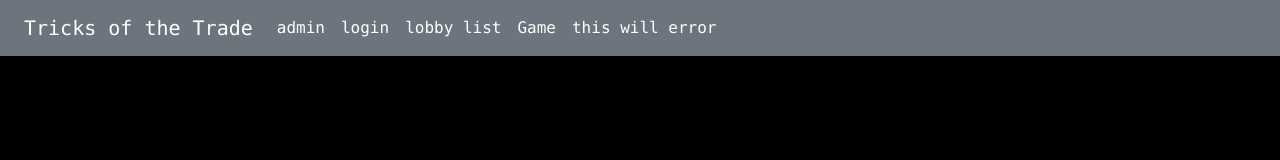
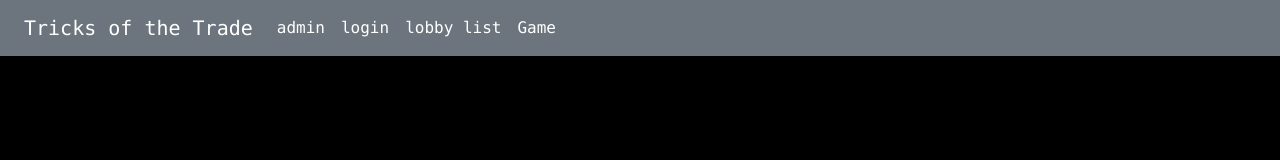
Before and after one commit to phinziegler/Senior-Project-Group-18, a React (Create React App) app: page / in a window 1280 px wide. Shown: the top 160 px of the page. Built offline with nearby package versions, Linux system fonts and the light colour scheme.

Commit message:
removed unneeded error route

```diff
--- a/src/client/components/SideBar.tsx
+++ b/src/client/components/SideBar.tsx
@@ -53,7 +53,7 @@ export default class SideBar extends React.Component<SideBarProps, { pathName: s
                         {this.link("lobby list", "/lobby-list")}
                         {this.link("Game", "/game")}
                         {this.props.lobby && this.link(this.props.lobby.name, `lobby/${this.props.lobby.id}`)}
-                        {this.link("this will error", "/error")}
+                        {/* {this.link("this will error", "/error")} */}
                     </Nav>
                 </Navbar.Collapse>
             </Navbar>
```
